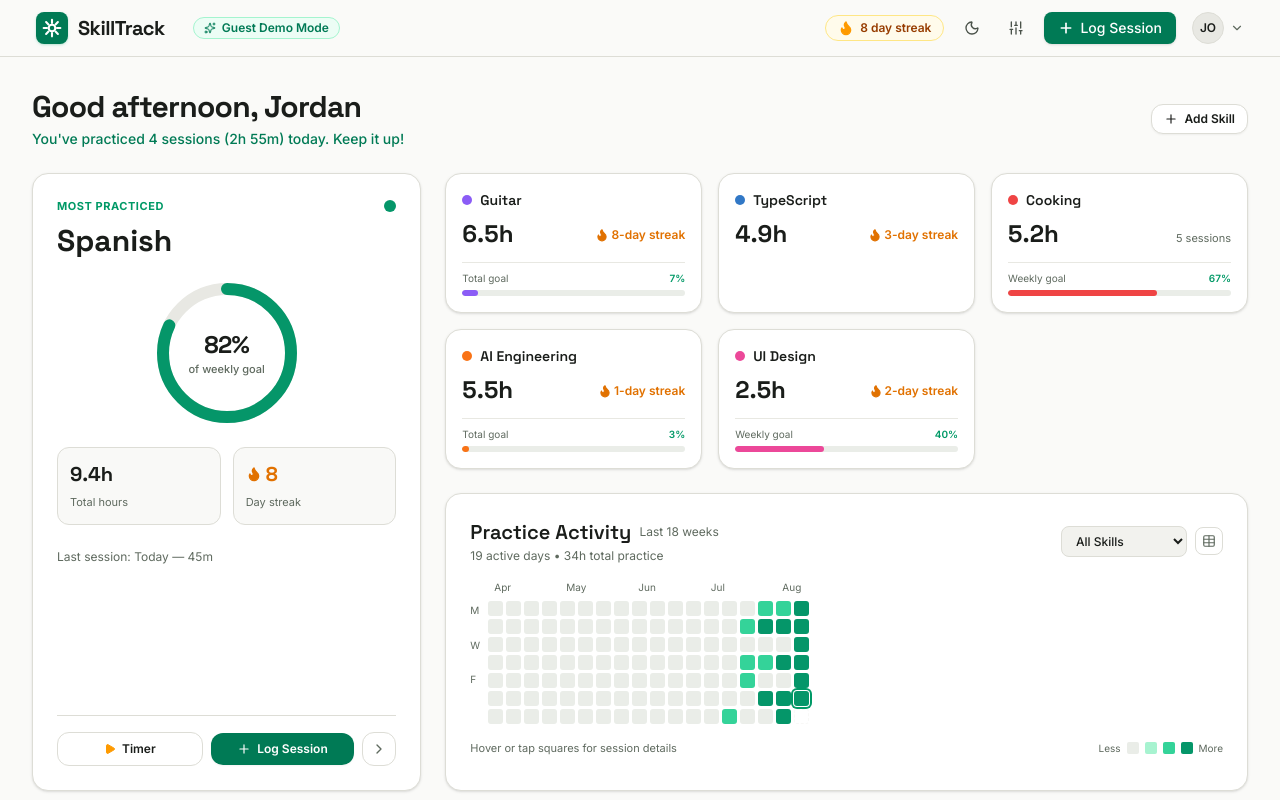
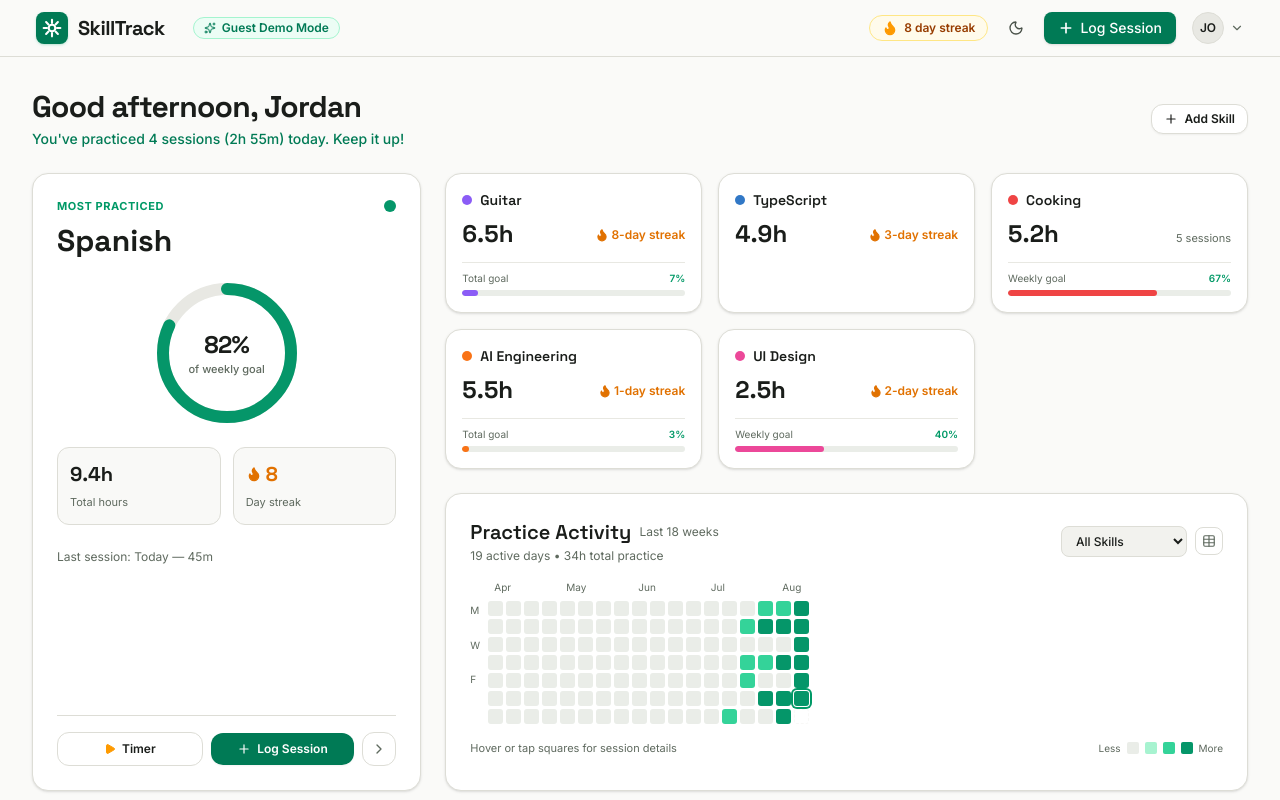
Before and after one commit to Rocabor/skills-learning-tracker, a React (Vite) app: page / in a window 1280 px wide. Shown: the top 800 px of the page. Built offline with nearby package versions, Linux system fonts and the light colour scheme.

Commit message:
fix: remove redundant accessibility button from navbar
Preferences & Accessibility is already available in the profile menu,
which opens the same dialog. The navbar sliders button was a duplicate;
removed it (the profile menu still exposes onOpenAccessibility).

```diff
--- a/src/components/Navbar.tsx
+++ b/src/components/Navbar.tsx
@@ -13,7 +13,6 @@ import {
   Settings,
   RotateCcw,
   LogOut,
-  Sliders,
   ChevronDown,
 } from 'lucide-react';
 
@@ -172,16 +171,6 @@ export const Navbar: React.FC<NavbarProps> = ({ onOpenAuth, onOpenAccessibility
             {theme === 'light' ? <Moon className="w-4 h-4" /> : <Sun className="w-4 h-4" />}
           </button>
 
-          {/* Accessibility Settings Button */}
-          <button
-            onClick={onOpenAccessibility}
-            className="p-2 rounded-lg text-[#4A524A] dark:text-[#A0AAA0] hover:bg-[#E8E8E3] dark:hover:bg-[#262B26] transition-colors cursor-pointer"
-            aria-label="Accessibility settings"
-            title="Accessibility settings (Reduced motion, Contrast)"
-          >
-            <Sliders className="w-4 h-4" />
-          </button>
-
           {/* Primary Action: + Log Session */}
           <button
             onClick={() => openLogModalWithSkill()}
```
